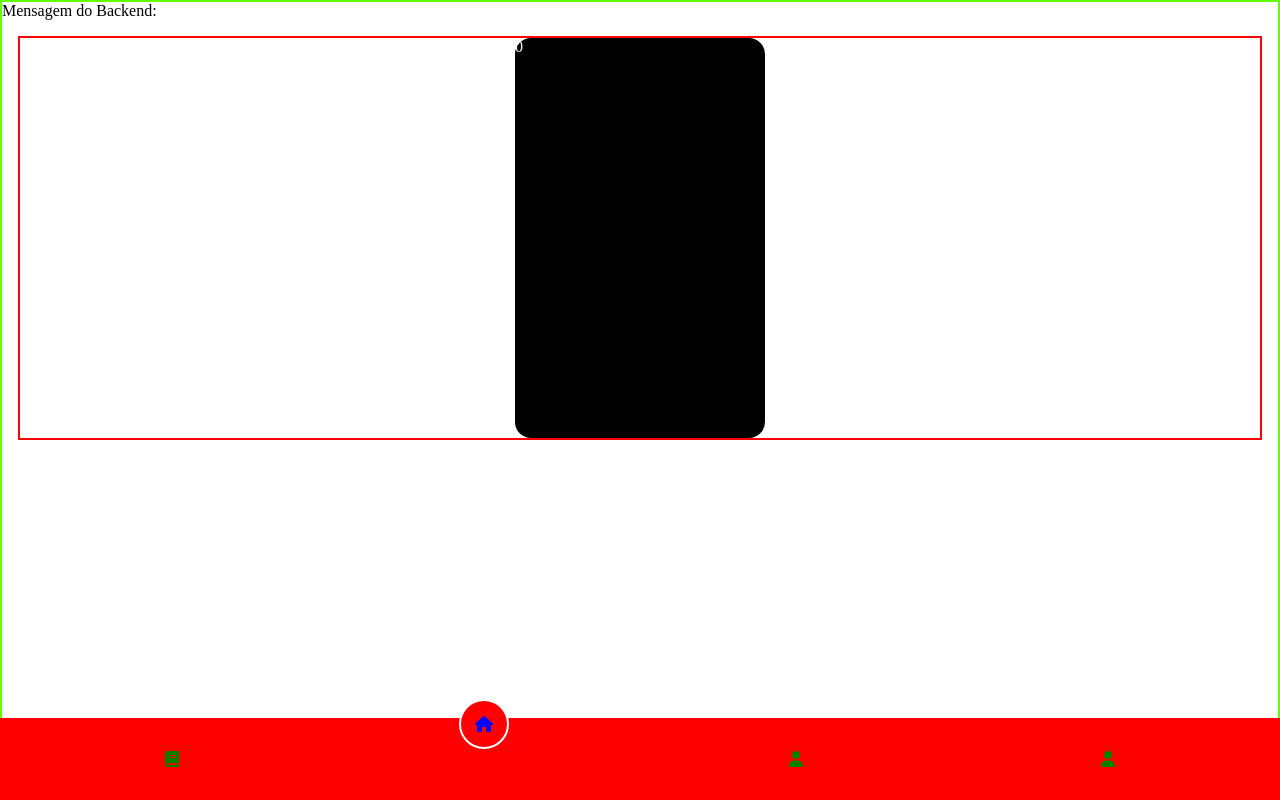
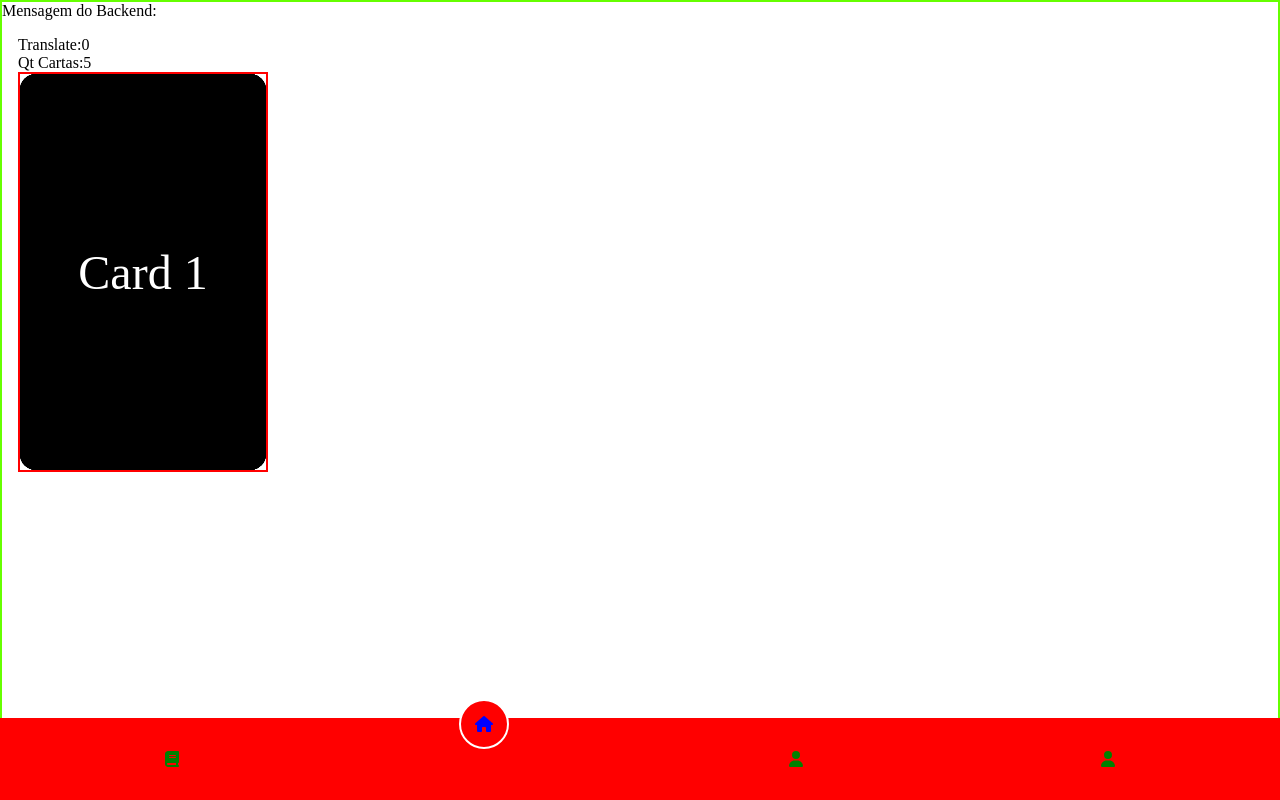
Before and after one commit to FabricioDag/Reswipe---Front, a React (Vite) app: page /swiper in a window 1280 px wide. Built offline with nearby package versions, Linux system fonts and the light colour scheme; no server answers.

Commit message:
SwiperBranch

```diff
--- a/src/routes/Login.tsx
+++ b/src/routes/Login.tsx
@@ -7,33 +7,33 @@ const Login = () =>{
 
     const [message, setMessage] = useState("");
 
-    const handleLogin = async (e) =>{
-        e.preventDefault()
-        try{
-            const response = await fetch("https://localhost:3001/api",{
-                method:"POST",
-                headers: {
-                    "Content-Type": "application/json",
-                  },
-                body: JSON.stringify(`"name":${username}; "password":${password}`),
-            })
+    // const handleLogin = async (e) =>{
+    //     e.preventDefault()
+    //     try{
+    //         const response = await fetch("https://localhost:3001/api",{
+    //             method:"POST",
+    //             headers: {
+    //                 "Content-Type": "application/json",
+    //               },
+    //             body: JSON.stringify(`"name":${username}; "password":${password}`),
+    //         })
 
 
-            if (response.ok) {
-                const data = await response.json();
-                setMessage(data.message);
-                // Armazene o token no localStorage ou state para autenticação futura
-                localStorage.setItem("token", data.token);
-              } else {
-                const errorData = await response.json();
-                setMessage(errorData.message);
-              }
+    //         if (response.ok) {
+    //             const data = await response.json();
+    //             setMessage(data.message);
+    //             // Armazene o token no localStorage ou state para autenticação futura
+    //             localStorage.setItem("token", data.token);
+    //           } else {
+    //             const errorData = await response.json();
+    //             setMessage(errorData.message);
+    //           }
 
-        }catch (error) {
-            console.error("Erro ao fazer login:", error);
-            setMessage("Erro ao fazer login");
-          }
-    }
+    //     }catch (error) {
+    //         console.error("Erro ao fazer login:", error);
+    //         setMessage("Erro ao fazer login");
+    //       }
+    // }
 
     return(
         <form onSubmit={handleLogin}>
--- a/src/routes/Root.tsx
+++ b/src/routes/Root.tsx
@@ -6,12 +6,12 @@ import { useEffect, useState } from "react";
 const Root = () => {
   const [data, setData] = useState(null);
 
-  useEffect(() => {
-    fetch("http://localhost:3001/api")
-      .then((response) => response.json())
-      .then((data) => setData(data.message))
-      .catch((error) => console.error("Erro ao buscar dados:", error));
-  }, []);
+  // useEffect(() => {
+  //   fetch("http://localhost:3001/api")
+  //     .then((response) => response.json())
+  //     .then((data) => setData(data.message))
+  //     .catch((error) => console.error("Erro ao buscar dados:", error));
+  // }, []);
 
   return (
     <div className="RootRoute">
--- a/src/routes/Swiper.tsx
+++ b/src/routes/Swiper.tsx
@@ -1,38 +1,27 @@
 import styled from 'styled-components';
-
-const ContainerSwiper = styled.div`
-padding:1rem;
-overflow:hidden;
-background-color: ${(props) => (props.translate > 0 ? '#c00' : '#fff')};
-`;
-
-const CardsWrapper = styled.div`
-  border:2px solid red;
-  display:grid;
-  place-content:center;
-`;
-
-const Card = styled.div`
-  height:400px;
-  width:250px;
-  background-color:black;
-  border-radius:1rem;
-  color:white;
-`;
 
 import { useState } from 'react';
 
 const Swiper = () => {
+  // Controle da movimentação das cartas
   const [isDragging, setIsDragging] = useState(false);
   const [startPosition, setStartPosition] = useState(0);
-  const [translate, setTranslate] = useState(0);
+  const [translate, setTranslate] = useState<number>(0);
 
-  const handleMouseDown = (event) => {
+  const cardData = ["Card 1", "Card 2", "Card 3", "Card 4", "Card 5"]; // Dados das cartas
+
+  // Controle da ordem das cartas
+  const [cards, setCards] = useState(cardData);
+  const [isAnimating, setIsAnimating] = useState(false); // Estado para controlar animação
+
+  const [animateOut, setAnimateOut] = useState<"left" | "right" | null>(null);
+
+  const handleMouseDown = (event:any) => {
     setIsDragging(true);
     setStartPosition(event.clientX);
   };
 
-  const handleMouseMove = (event) => {
+  const handleMouseMove = (event:any) => {
     if (isDragging) {
       const currentPosition = event.clientX;
       setTranslate(currentPosition - startPosition);
@@ -42,29 +31,96 @@ const Swiper = () => {
   const handleMouseUp = () => {
     setIsDragging(false);
     setTranslate(0);
+    if(translate > 120  || translate < -120){
+      handleMoveCard()
+    }
+  };
+
+  // Remover a carta do topo
+  const handleRemoveCard = () => {
+    setCards((prevCards) => prevCards.slice(1));
+    setAnimateOut(null); // Resetar animação após a remoção
+  };
+
+  const handleMoveCard = () => {
+    if (isAnimating) return; // Impede outra animação enquanto a atual não termina
+
+    setIsAnimating(true);
+
+    // Temporizador para esperar a animação completar antes de mover a carta
+    setTimeout(() => {
+      setCards((prevCards) => {
+        const [topCard, ...rest] = prevCards;
+        return [...rest]; // remove a carta do topo
+      });
+      setIsAnimating(false); // Reseta o estado de animação
+    }, 500); // Tempo da animação deve coincidir com a duração em CSS
   };
 
   return (
     <ContainerSwiper>
+      <p>Translate:{translate}</p>
+      <p>Qt Cartas:{cards.length}</p>
       <CardsWrapper
         onMouseDown={handleMouseDown}
         onMouseMove={handleMouseMove}
         onMouseUp={handleMouseUp}
       >
+
+        {cards.map((card, index) => (
         <Card
-          style={{
-            transform: `translateX(${translate}px) rotate(${
-              translate / 10
-            }deg)`,
-            transition: isDragging ? 'none' : 'transform 0.3s ease-out',
+          key={index}
+          className={`${index === 0 ? "attached" : ""}`}
+          translate={translate}
+          style = {{
+            zIndex: cards.length - index,
           }}
         >
-          {/* {startPosition} */}
-          {translate}
+          {card}
         </Card>
+      ))}
+
       </CardsWrapper>
     </ContainerSwiper>
   );
 };
 
+const ContainerSwiper = styled.div`
+padding:1rem;
+overflow:hidden;
+`;
+
+const CardsWrapper = styled.div`
+  border:2px solid red;
+  display:grid;
+  place-content:center;
+  height:400px;
+  width:250px;
+  position:relative;
+`;
+
+const Card = styled.div<{ translate: number; }>`
+  user-select:none;
+  width:100%;
+  height:100%;
+  background-color:black;
+  border-radius:1rem;
+  color:white;
+  display:grid;
+  place-content:center;
+  font-size:3rem;
+  position:absolute;
+  top:0;
+  left:0;
+
+  &.attached {
+    transform: ${({ translate }) => `translateX(${translate}px) rotate(${translate / 10}deg)`};
+  }
+
+  &.detached {
+    transform: translateX(300px) ;
+  }
+
+`;
+
 export { Swiper };
```
